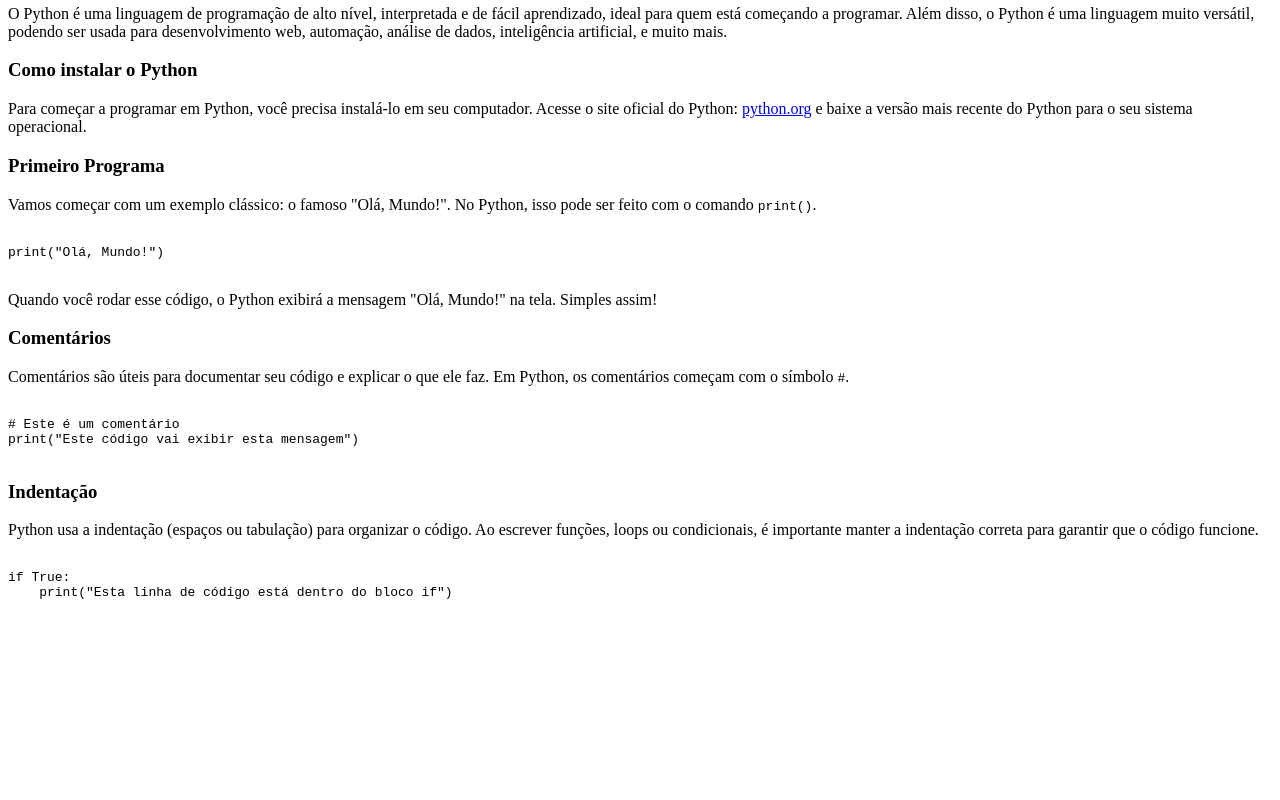
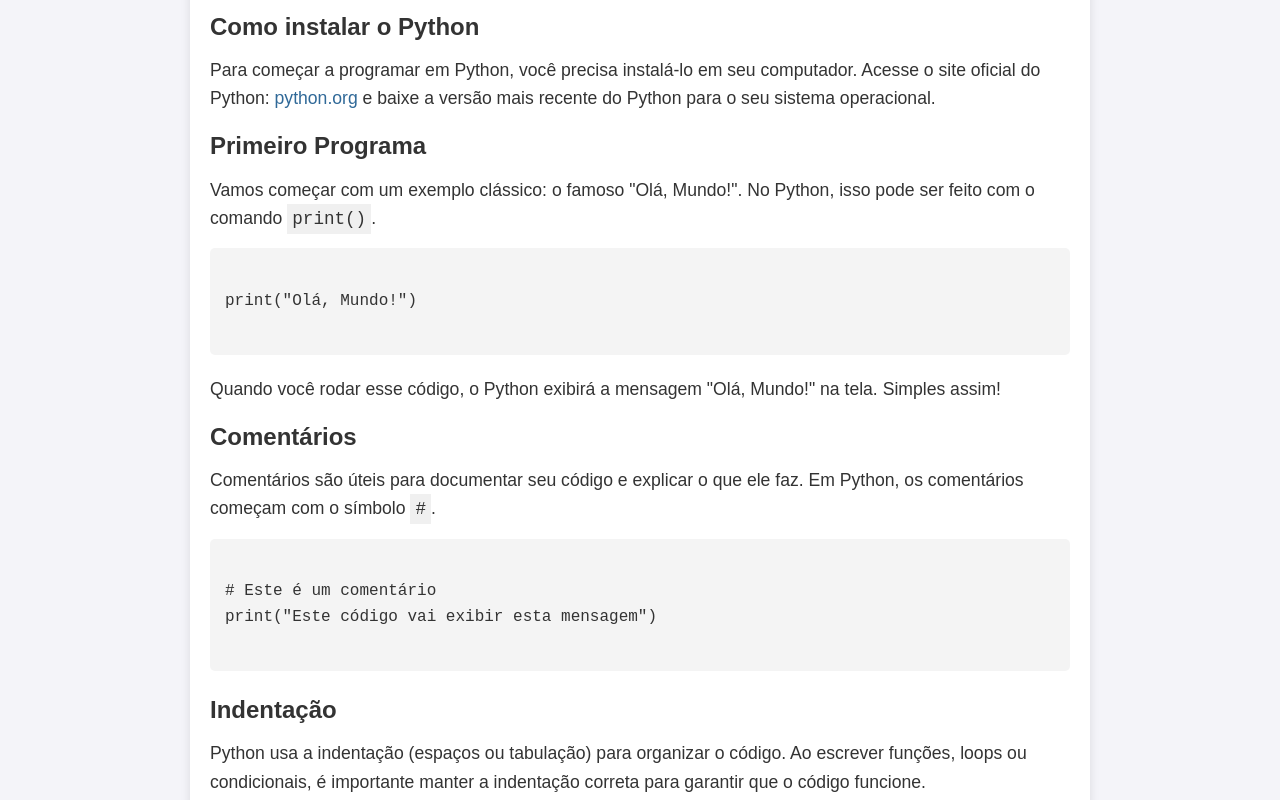
Before and after one commit to MatheusB0/Python, a plain HTML site: page index.html in a window 1280 px wide. Shown: the part 269-1069 px from the top of the page. Before the commit the page ends 897 px from the top, so only its background shows below. Drawn offline with Linux system fonts and the light colour scheme.

Commit message:
Update index.html

```diff
--- a/index.html
+++ b/index.html
@@ -4,7 +4,7 @@
     <meta charset="UTF-8">
     <meta name="viewport" content="width=device-width, initial-scale=1.0">
     <title>Introdução ao Python</title>
-    <link rel="/Python/stylesheet" href="styles.css">
+    <link rel="stylesheet" href="/Python/styles.css">
     <link rel="shortcut icon" href="Icons/python.ico" type="image/x-icon">
 </head>
 <body>
```
